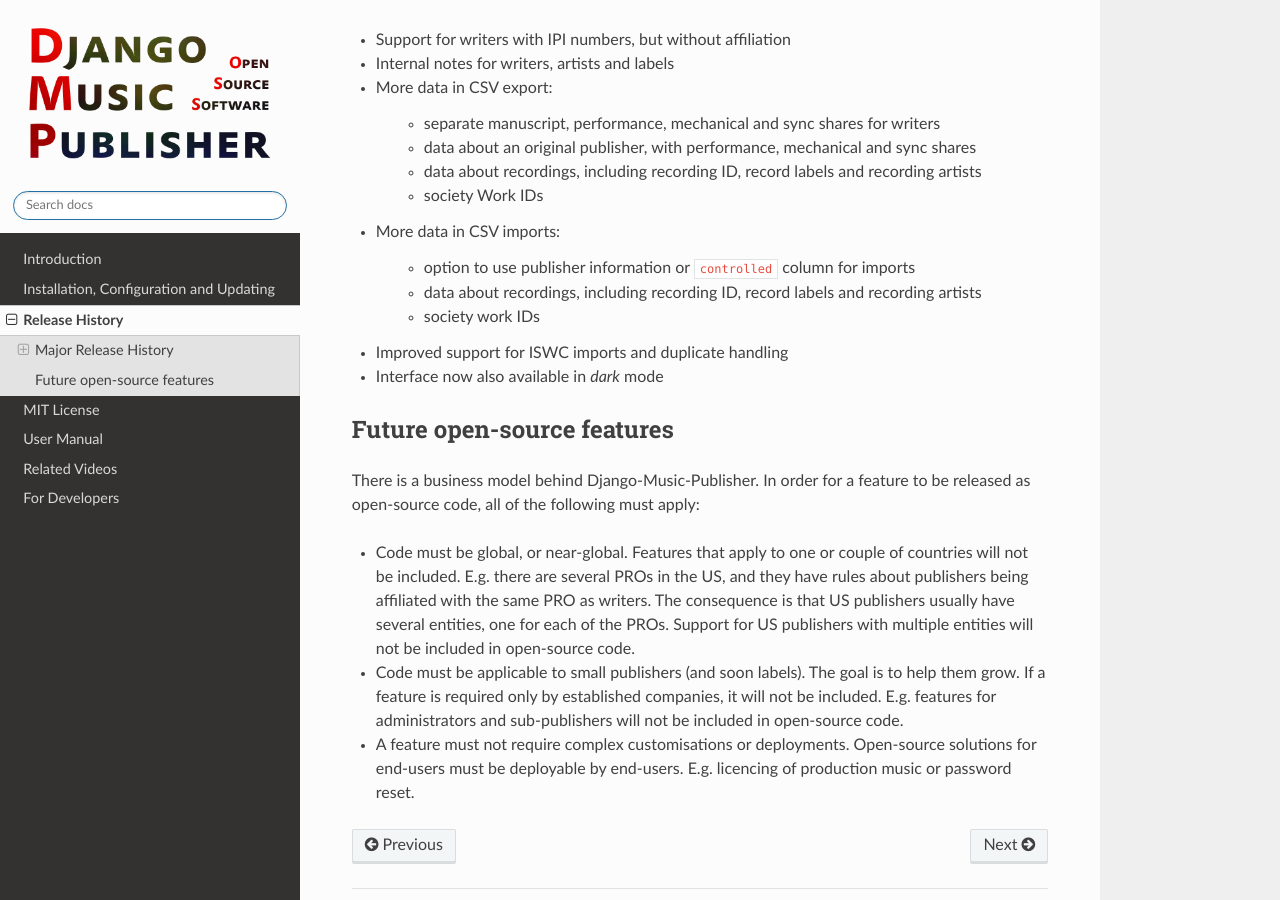
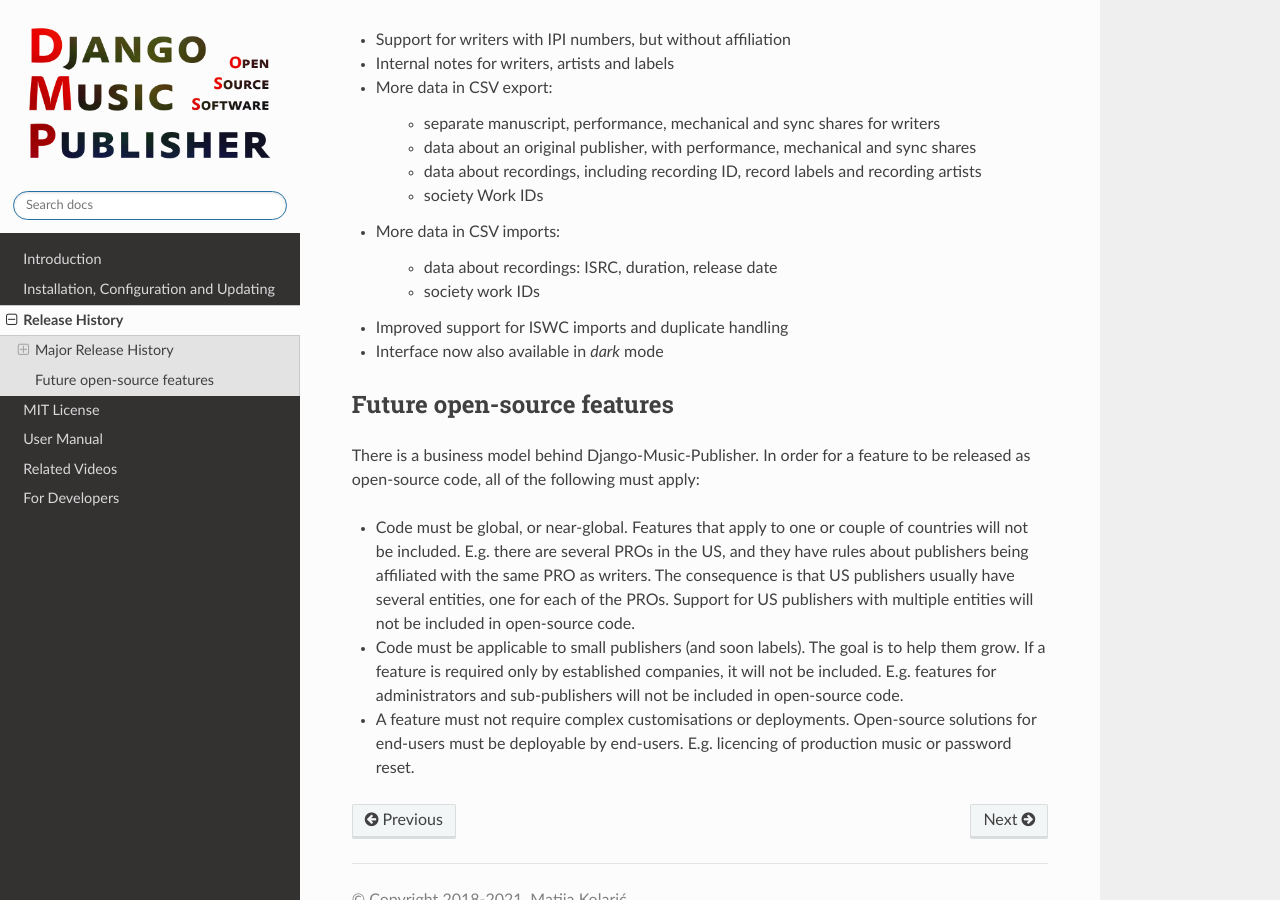
Before and after one commit to matijakolaric-com/django-music-publisher, a Sphinx documentation site: the page built from docs/releases.rst, in a window 1280 px wide and 900 px high, scrolled down 2027 px. Built offline with Sphinx 7.4.7 and the Read the Docs theme 2.0.0, drawn with Linux system fonts in a browser that asks for light colours.

Commit message:
Added recordings to data imports, fixed simple template

```diff
--- a/docs/releases.rst
+++ b/docs/releases.rst
@@ -100,8 +100,7 @@
 
 * More data in CSV imports:
 
-    * option to use publisher information or ``controlled`` column for imports
-    * data about recordings, including recording ID, record labels and recording artists
+    * data about recordings: ISRC, duration, release date
     * society work IDs
 
 * Improved support for ISWC imports and duplicate handling
```
Also changed, not shown: 1 other file.
